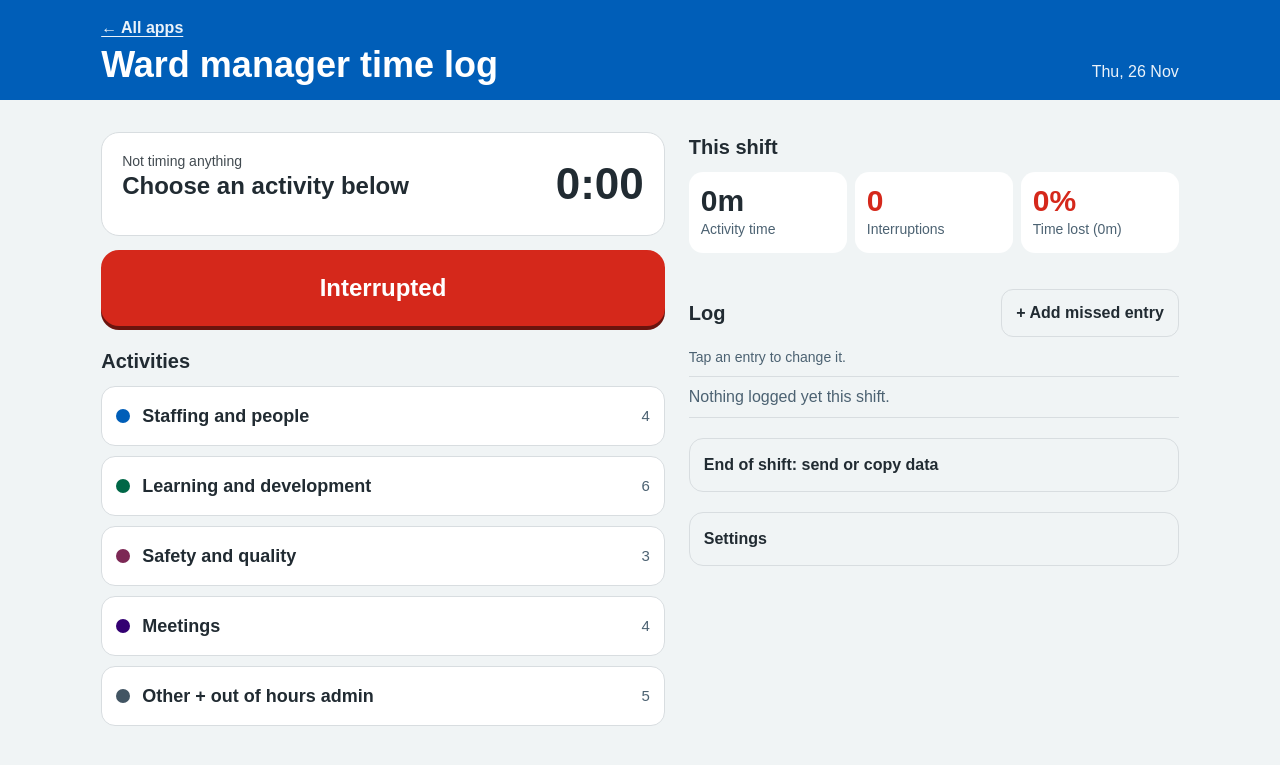
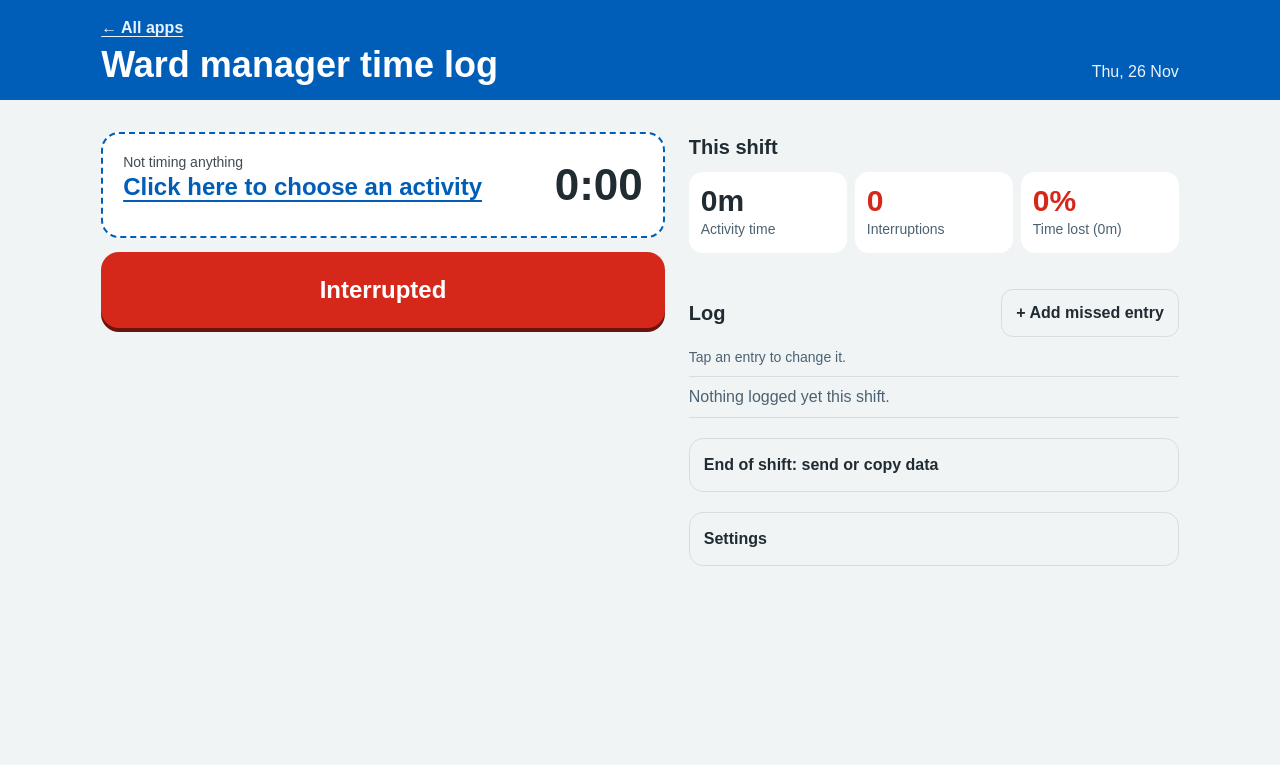
Before and after one commit to PerrinShanks-Cogito/AwesomeApps, a Jekyll site: the page ward_logger/index.html, which Jekyll copies as it is, in a window 1280 px wide. Shown: the top 765 px of the page. Built offline with Jekyll 4.4.1, drawn with Linux system fonts in a browser that asks for light colours.

Commit message:
Ward logger: choose activities from a pop-up instead of the inline list
- Idle card reads 'Click here to choose an activity'; tapping anywhere on it
  opens the activity groups in a pop-up
- Picking an activity starts the timer and closes the pop-up
- New 'Switch activity' button on the running card opens the same pop-up,
  with the current group already open
- Close button, backdrop tap and Escape close the pop-up

Co-Authored-By: Claude Opus 5.5 <noreply@anthropic.com>
Claude-Session: https://claude.ai/code/session_01CcqVcnkcmFGcTxSbYuqr3C

```diff
--- a/ward_logger/index.html
+++ b/ward_logger/index.html
@@ -36,7 +36,13 @@ h2{font-size:20px;margin:0 0 10px;font-weight:700}
 .now .lab{font-size:14px;opacity:.85}
 .now .what{font-size:24px;font-weight:700;line-height:1.15}
 .now .clock{font-size:clamp(30px,7vw,44px);font-weight:800;font-variant-numeric:tabular-nums;white-space:nowrap;grid-row:span 2}
-.now.idle{background:var(--panel);color:var(--ink);border:1px solid var(--line)}
+.now.idle{background:var(--panel);color:var(--ink);border:2px dashed var(--blue);position:relative;cursor:pointer}
+.now.idle:hover{background:light-dark(#e8f1fa,#1d3346)}
+.now.idle .what,.now:not(.idle) .pick{display:none}
+.pick{display:block;background:none;padding:0;margin:0;min-height:0;border-radius:0;text-align:left;font-size:24px;font-weight:700;line-height:1.15;color:light-dark(#005eb8,#8cc4ff);text-decoration:underline;text-underline-offset:5px}
+.pick::after{content:"";position:absolute;inset:0;border-radius:16px}
+.pick:focus-visible{outline:0;box-shadow:none}
+.now.idle:has(.pick:focus-visible){outline:4px solid var(--focus);outline-offset:0;box-shadow:0 0 0 7px #212b32}
 .now .stop{grid-column:1/-1;background:rgba(255,255,255,.18);color:#fff;margin-top:8px}
 .now.idle .stop{display:none}
 .int{width:100%;margin:14px 0 20px;background:var(--red);color:var(--redink);font-size:24px;font-weight:800;min-height:76px;border-radius:18px;box-shadow:0 4px 0 #6b140e}
@@ -130,14 +136,12 @@ label{display:block;font-size:14px;color:var(--mute);margin:10px 0 4px}
   <div class="grid">
     <section>
       <div class="now idle" id="now">
-        <div><div class="lab" id="nowLab">Not timing anything</div><div class="what" id="nowWhat">Choose an activity below</div></div>
+        <div><div class="lab" id="nowLab">Not timing anything</div><div class="what" id="nowWhat"></div><button class="pick" id="pickBtn" aria-haspopup="dialog">Click here to choose an activity</button></div>
         <div class="clock" id="nowClock">0:00</div>
-        <div class="nowbtns"><button id="adjBtn">Edit</button><button id="stopBtn">Stop activity</button></div>
+        <div class="nowbtns"><button id="switchBtn" aria-haspopup="dialog">Switch activity</button><button id="adjBtn">Edit</button><button id="stopBtn">Stop activity</button></div>
       </div>
       <div class="live" id="live" hidden><span>Interruption: <span id="liveWhat"></span></span><b id="liveClock">0:00</b><button id="liveDone">Finished</button></div>
       <button class="int" id="intBtn">Interrupted</button>
-      <h2>Activities</h2>
-      <div class="groups" id="groups"></div>
     </section>
     <section>
       <h2>This shift</h2>
@@ -171,6 +175,14 @@ label{display:block;font-size:14px;color:var(--mute);margin:10px 0 4px}
         <p class="note">Saved on this device only. Your log also stays on this device until you copy or submit it.</p>
       </details>
     </section>
+  </div>
+</div>
+
+<div class="sheet" id="actSheet" role="dialog" aria-modal="true" aria-labelledby="actTitle">
+  <div class="card">
+    <div class="hd"><h2 id="actTitle">Choose an activity</h2><button class="ghost" id="actClose">Close</button></div>
+    <p class="step">Tap a group, then tap what you're doing. The timer starts straight away.</p>
+    <div class="groups" id="groups"></div>
   </div>
 </div>
 
@@ -274,7 +292,7 @@ function renderLog(){
 function renderNow(){
   const n=$('now');
   if(S.cur){n.classList.remove('idle');$('nowLab').textContent='Now doing · '+S.cur.g;$('nowWhat').textContent=S.cur.i+(S.cur.note?' – '+S.cur.note:'');$('nowClock').textContent=clock(Date.now()-S.cur.start)}
-  else{n.classList.add('idle');$('nowLab').textContent='Not timing anything';$('nowWhat').textContent='Choose an activity below';$('nowClock').textContent='0:00'}
+  else{n.classList.add('idle');$('nowLab').textContent='Not timing anything';$('nowClock').textContent='0:00'}
   if(S.live){$('live').hidden=false;$('liveWhat').textContent=S.live.i;$('liveClock').textContent=clock(Date.now()-S.live.start);$('intBtn').hidden=true}
   else{$('live').hidden=true;$('intBtn').hidden=false}
   const w=[S.set.ward,S.set.mgr].filter(Boolean).join(' · ');
@@ -323,7 +341,11 @@ $('stepBody').addEventListener('keydown',ev=>{if(ev.target.id==='oth'&&ev.key===
 $('back').onclick=()=>{if(ip&&ip.step>1){ip.step--;drawStep()}};
 $('cancel').onclick=closeSheet;
 $('sheet').addEventListener('click',ev=>{if(ev.target===$('sheet'))closeSheet()});
-document.addEventListener('keydown',ev=>{if(ev.key!=='Escape')return;if(ip)closeSheet();if(ed)closeEdit()});
+document.addEventListener('keydown',ev=>{if(ev.key!=='Escape')return;if(ip)closeSheet();if(ed)closeEdit();closeAct()});
+$('pickBtn').onclick=()=>openAct();
+$('switchBtn').onclick=()=>openAct();
+$('actClose').onclick=closeAct;
+$('actSheet').addEventListener('click',ev=>{if(ev.target===$('actSheet'))closeAct()});
 
 /* Edit panel: k = log index, 'cur' (running activity) or 'new' (missed entry) */
 let ed=null;
```
Also changed, not shown: other parts of ward_logger/index.html (+6 -0 lines).
